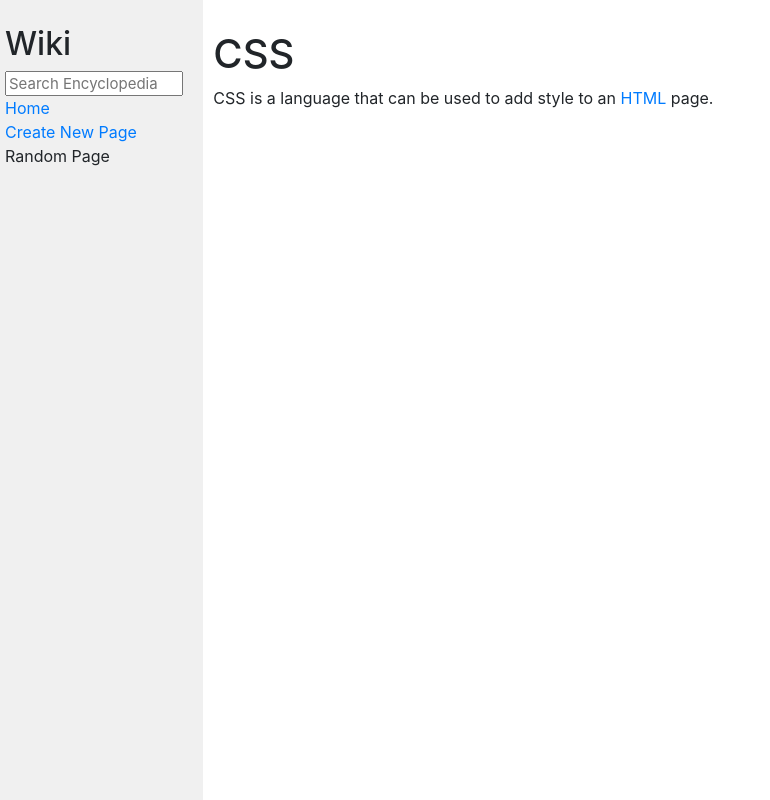
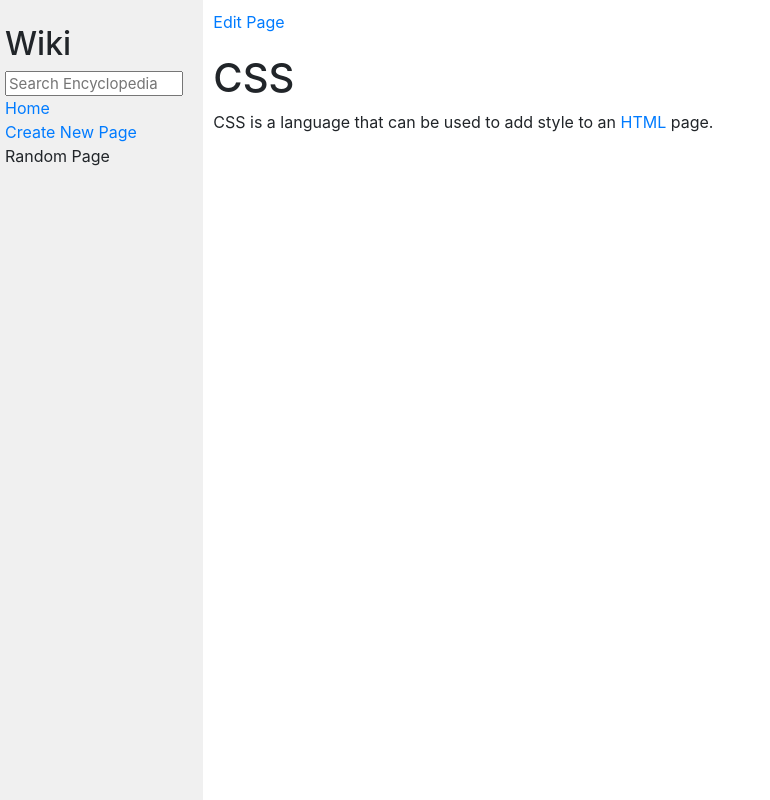
Before and after one commit to avinanick/CS50W_Project1, a Django app: page /wiki/CSS in a window 1280 px wide. Shown: the whole page, without its empty margins (0-770 px from the left). Run offline with Django 3.2, Linux system fonts and the light colour scheme; some libraries are stand-ins or nearby versions.

Commit message:
Added the link from the entry page to the edit page.

```diff
--- a/encyclopedia/templates/encyclopedia/entry.html
+++ b/encyclopedia/templates/encyclopedia/entry.html
@@ -6,6 +6,7 @@
 
 {% block body %}
 
+    <a href="{% url 'edit_page' entry_title %}">Edit Page</a>
     {{ entry_body|safe }}
 
 {% endblock %}
```
